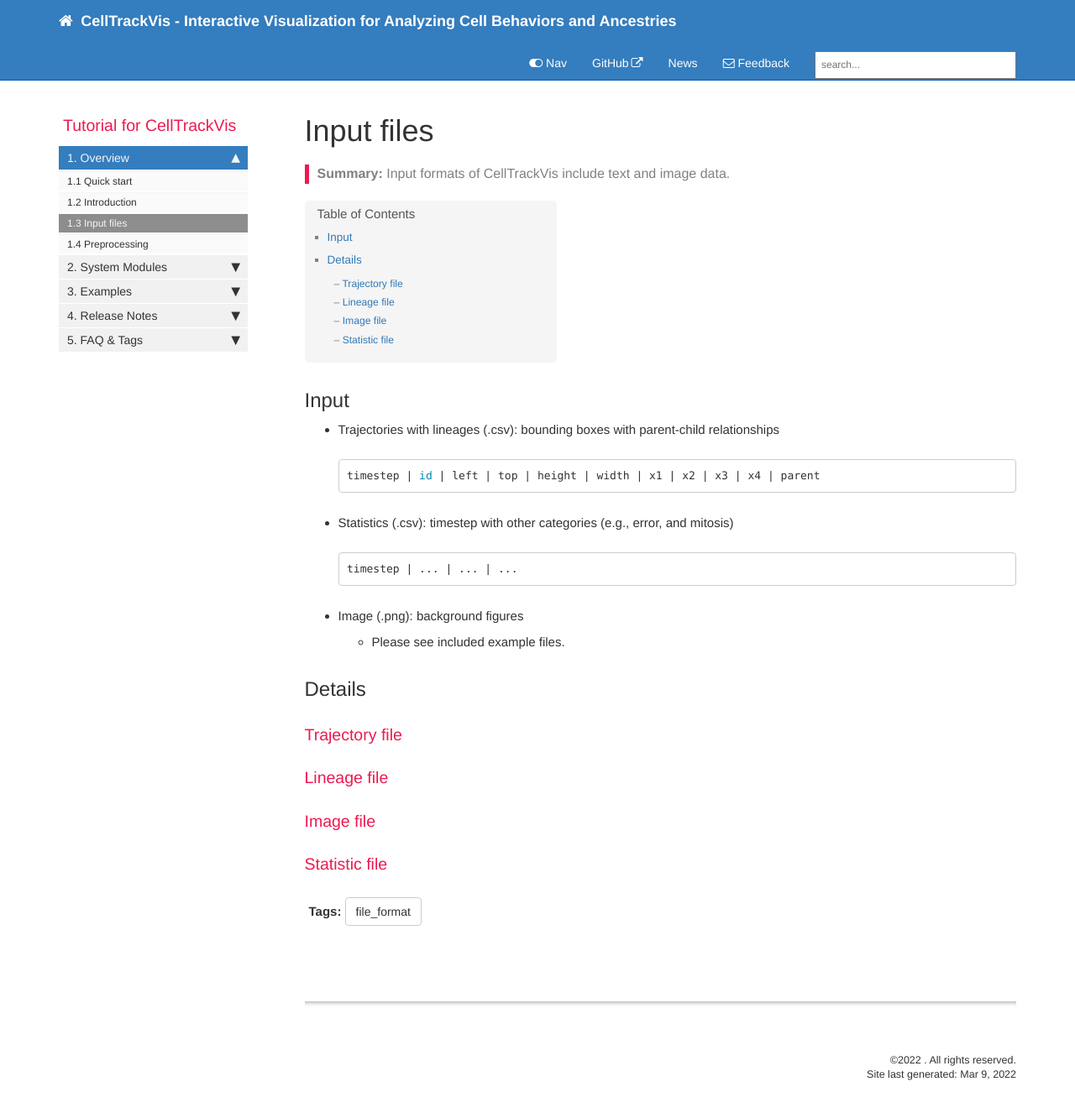
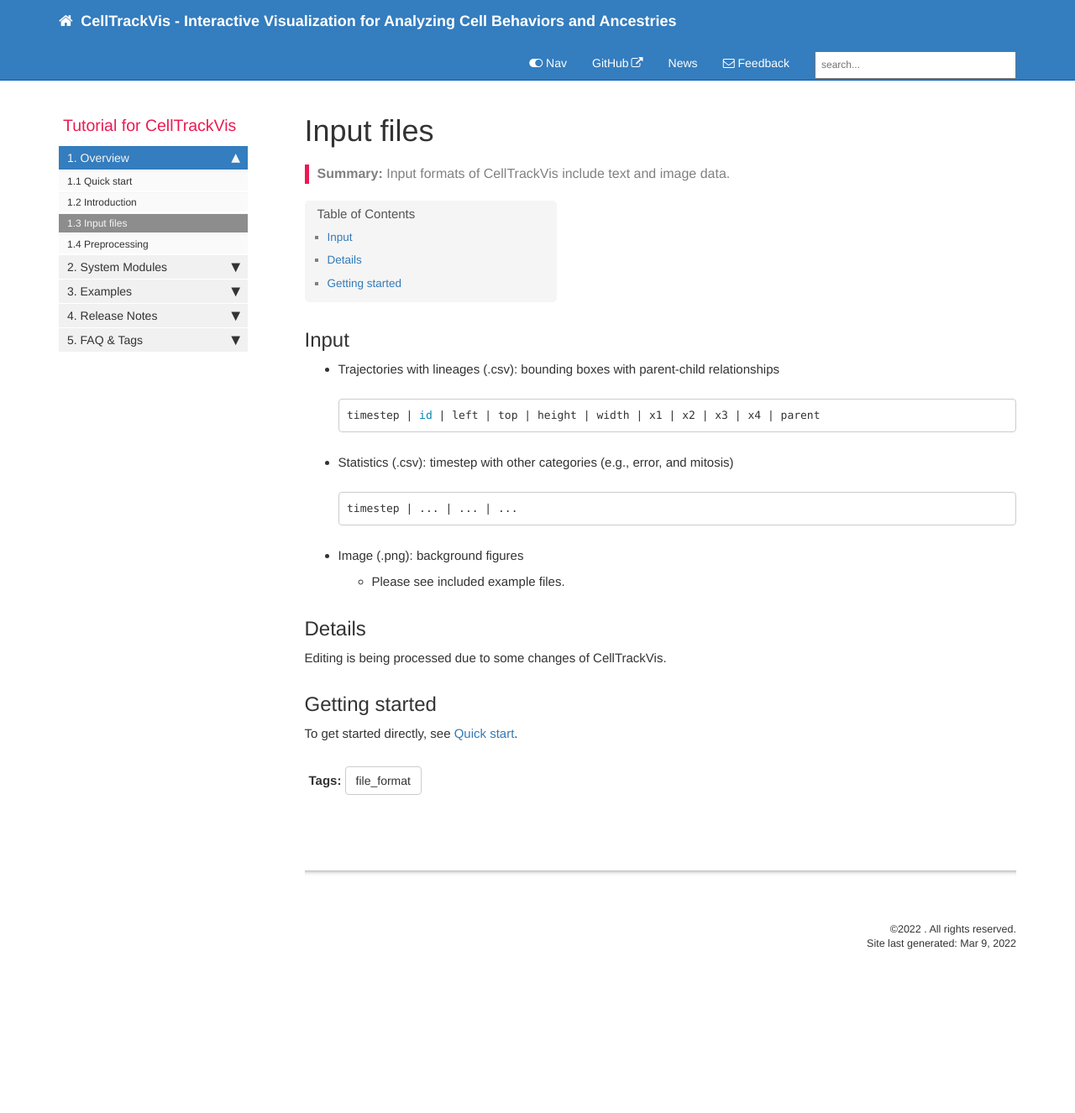
Before and after one commit to scbeom/ctv_tutorial, a Jekyll site: the page built from pages/overview/ov_inputfile.md, in a window 1280 px wide and 1340 px high. Shown: the top 1326 px of the window at 84% size. Built offline with Jekyll 4.4.1, drawn with Linux system fonts in a browser that asks for light colours; comment, search, counter and statistics services are not loaded.

Commit message:
Tutorial updates

```diff
--- a/pages/example/ex_example_1.md
+++ b/pages/example/ex_example_1.md
@@ -14,6 +14,6 @@ Editing is being processed due to some changes of CellTrackVis.
 
 ## Getting started
 
-To get started, see [Getting Started][index].
+To get started directly, see [Quick start][index].
 
 {% include links.html %}
--- a/pages/example/ex_example_2.md
+++ b/pages/example/ex_example_2.md
@@ -28,6 +28,6 @@ Time step (min): 5
 
 ## Getting started
 
-To get started, see [Getting Started][index].
+To get started directly, see [Quick start][index].
 
 {% include links.html %}
--- a/pages/example/ex_example_3.md
+++ b/pages/example/ex_example_3.md
@@ -14,6 +14,6 @@ Coming soon ...
 
 ## Getting started
 
-To get started, see [Getting Started][index].
+To get started directly, see [Quick start][index].
 
 {% include links.html %}
--- a/pages/overview/ov_inputfile.md
+++ b/pages/overview/ov_inputfile.md
@@ -26,12 +26,10 @@ timestep | ... | ... | ...
 
 ## Details
 
-### Trajectory file
+Editing is being processed due to some changes of CellTrackVis.
 
-### Lineage file
+## Getting started
 
-### Image file
-
-### Statistic file
+To get started directly, see [Quick start][index].
 
 {% include links.html %}
--- a/pages/overview/ov_preprocessing.md
+++ b/pages/overview/ov_preprocessing.md
@@ -14,6 +14,6 @@ summary: Pre-processors are provided for dealing with various data types.
 
 ## Getting started
 
-To get started, see [Getting Started][index].
+To get started directly, see [Quick start][index].
 
 {% include links.html %}
```
Also changed, not shown: pages/overview/ov_introduction.md (+4 -0 lines).
